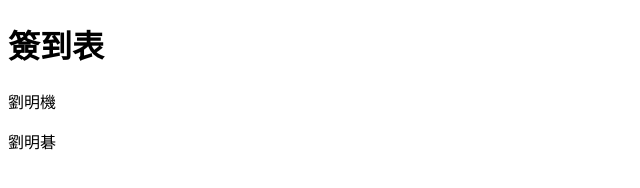
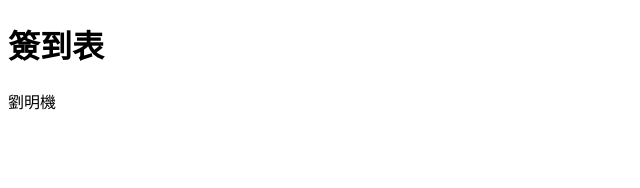
Before and after one commit to gogochi/Sign-in-1133, a plain HTML site: page index.html in a window 1280 px wide. Shown: the full height of the page, 0-640 px from the left. Drawn offline with Linux system fonts and the light colour scheme.

Commit message:
刪除 明碁

```diff
--- a/index.html
+++ b/index.html
@@ -7,6 +7,5 @@
 <body>
     <h1>簽到表</h1>
     <p>劉明機</p>
-    <p>劉明碁</p>
 </body>
 </html>
```
